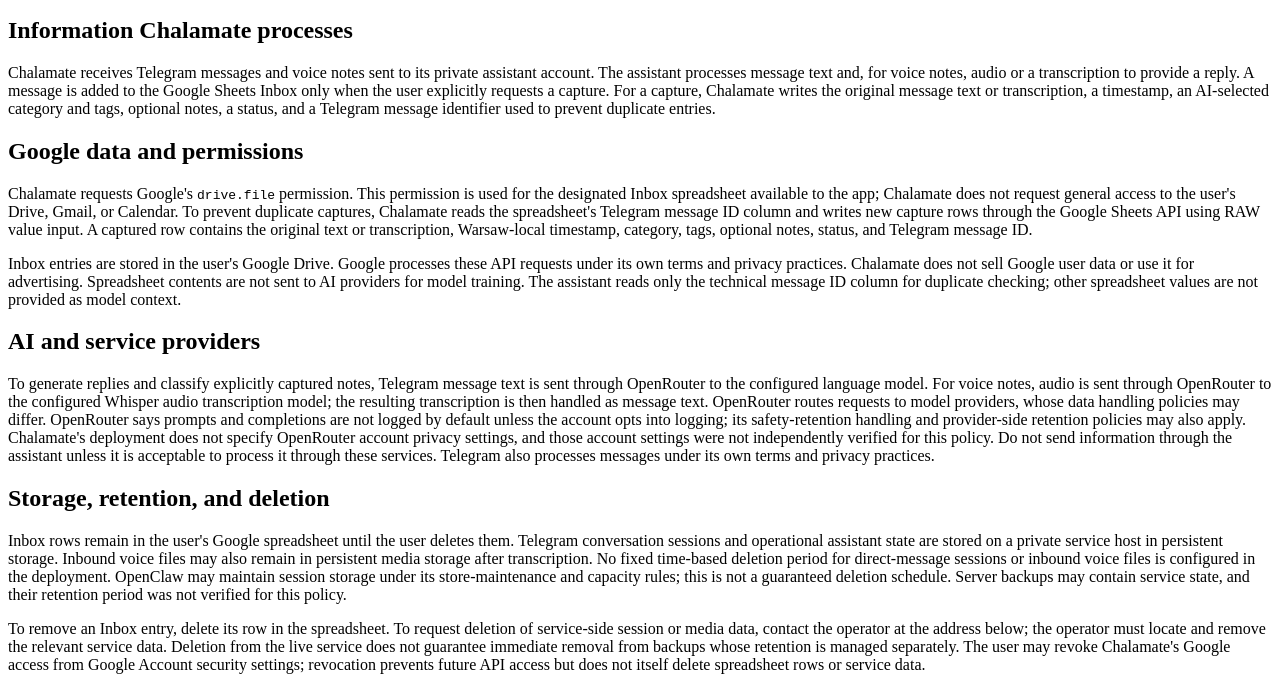
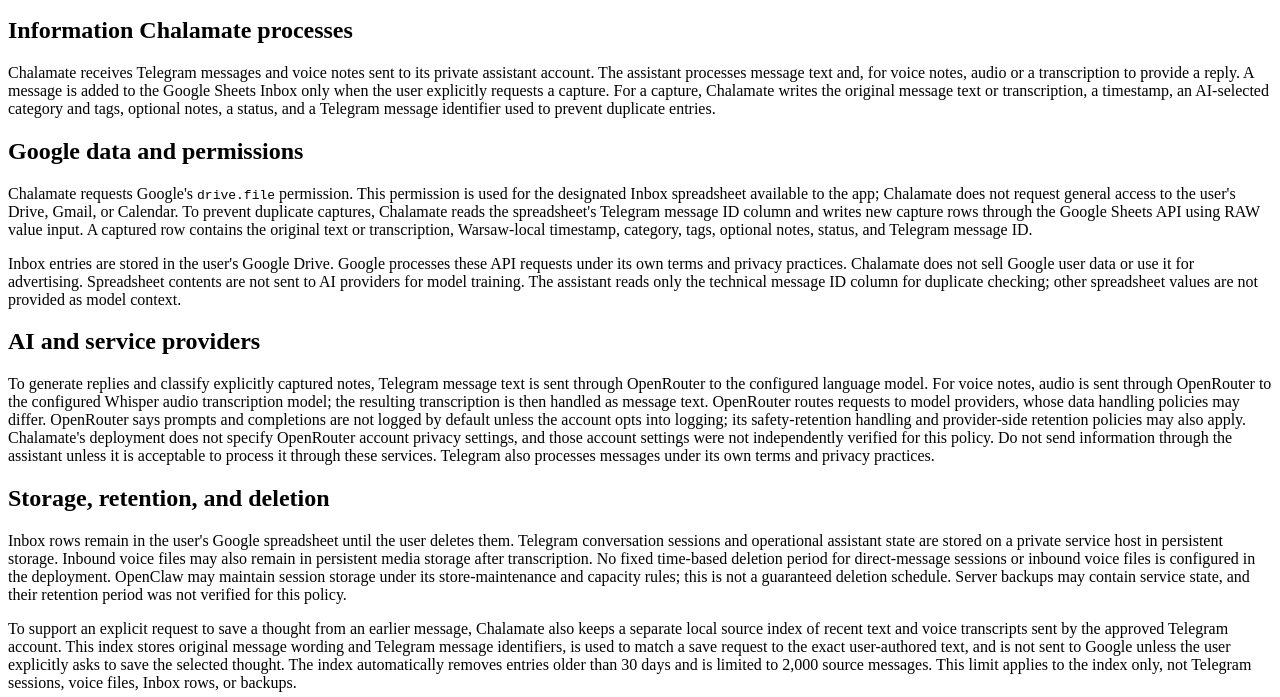
Before and after one commit to KonstantinReido/chalamate-oauth-pages, a plain HTML site: page privacy.html in a window 1280 px wide. Shown: the part 101-798 px from the top of the page. Drawn offline with Linux system fonts and the light colour scheme.

Commit message:
docs: disclose Inbox source index retention

```diff
--- a/privacy.html
+++ b/privacy.html
@@ -22,6 +22,7 @@
 
     <h2>Storage, retention, and deletion</h2>
     <p>Inbox rows remain in the user's Google spreadsheet until the user deletes them. Telegram conversation sessions and operational assistant state are stored on a private service host in persistent storage. Inbound voice files may also remain in persistent media storage after transcription. No fixed time-based deletion period for direct-message sessions or inbound voice files is configured in the deployment. OpenClaw may maintain session storage under its store-maintenance and capacity rules; this is not a guaranteed deletion schedule. Server backups may contain service state, and their retention period was not verified for this policy.</p>
+    <p>To support an explicit request to save a thought from an earlier message, Chalamate also keeps a separate local source index of recent text and voice transcripts sent by the approved Telegram account. This index stores original message wording and Telegram message identifiers, is used to match a save request to the exact user-authored text, and is not sent to Google unless the user explicitly asks to save the selected thought. The index automatically removes entries older than 30 days and is limited to 2,000 source messages. This limit applies to the index only, not Telegram sessions, voice files, Inbox rows, or backups.</p>
     <p>To remove an Inbox entry, delete its row in the spreadsheet. To request deletion of service-side session or media data, contact the operator at the address below; the operator must locate and remove the relevant service data. Deletion from the live service does not guarantee immediate removal from backups whose retention is managed separately. The user may revoke Chalamate's Google access from Google Account security settings; revocation prevents future API access but does not itself delete spreadsheet rows or service data.</p>
 
     <h2>Security and sharing</h2>
```
